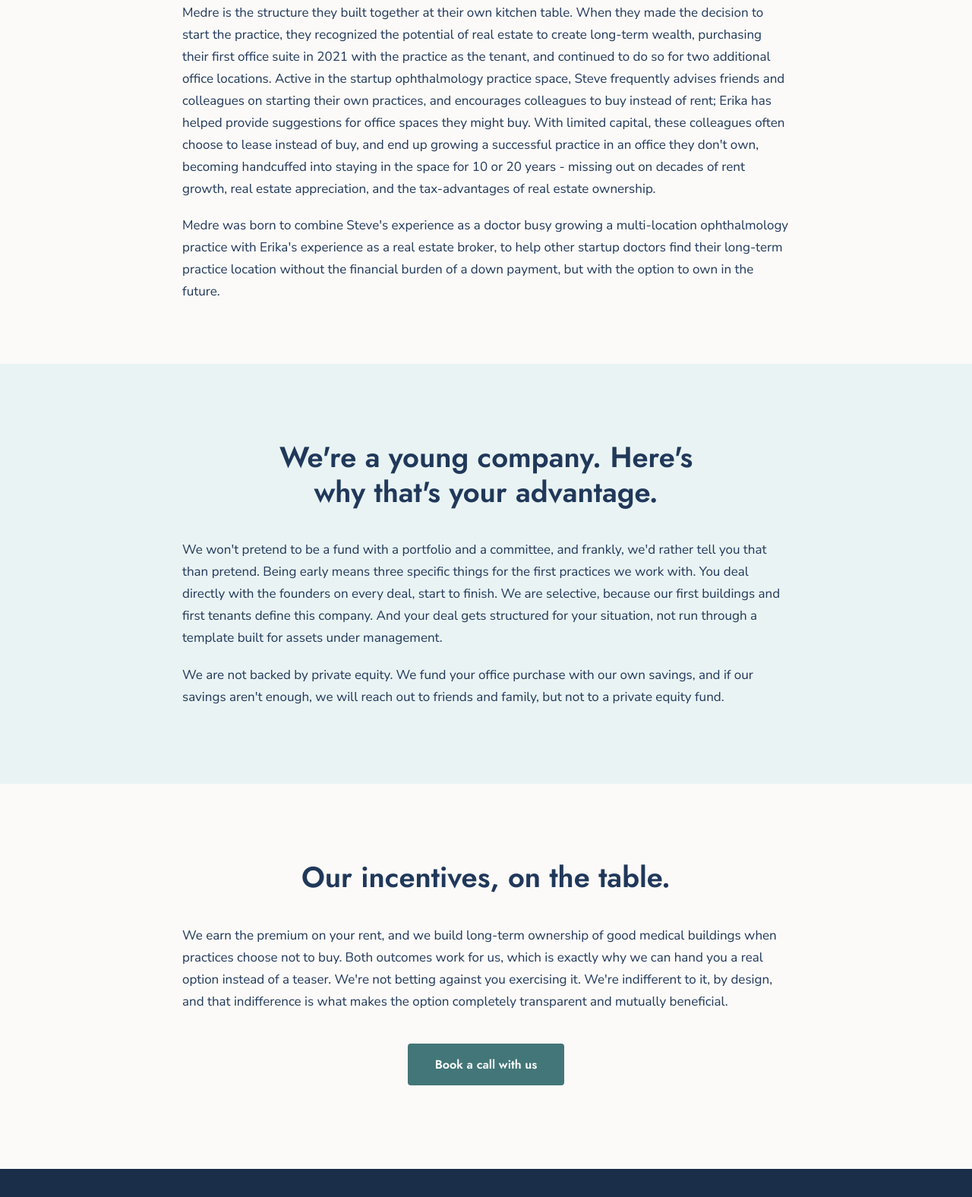
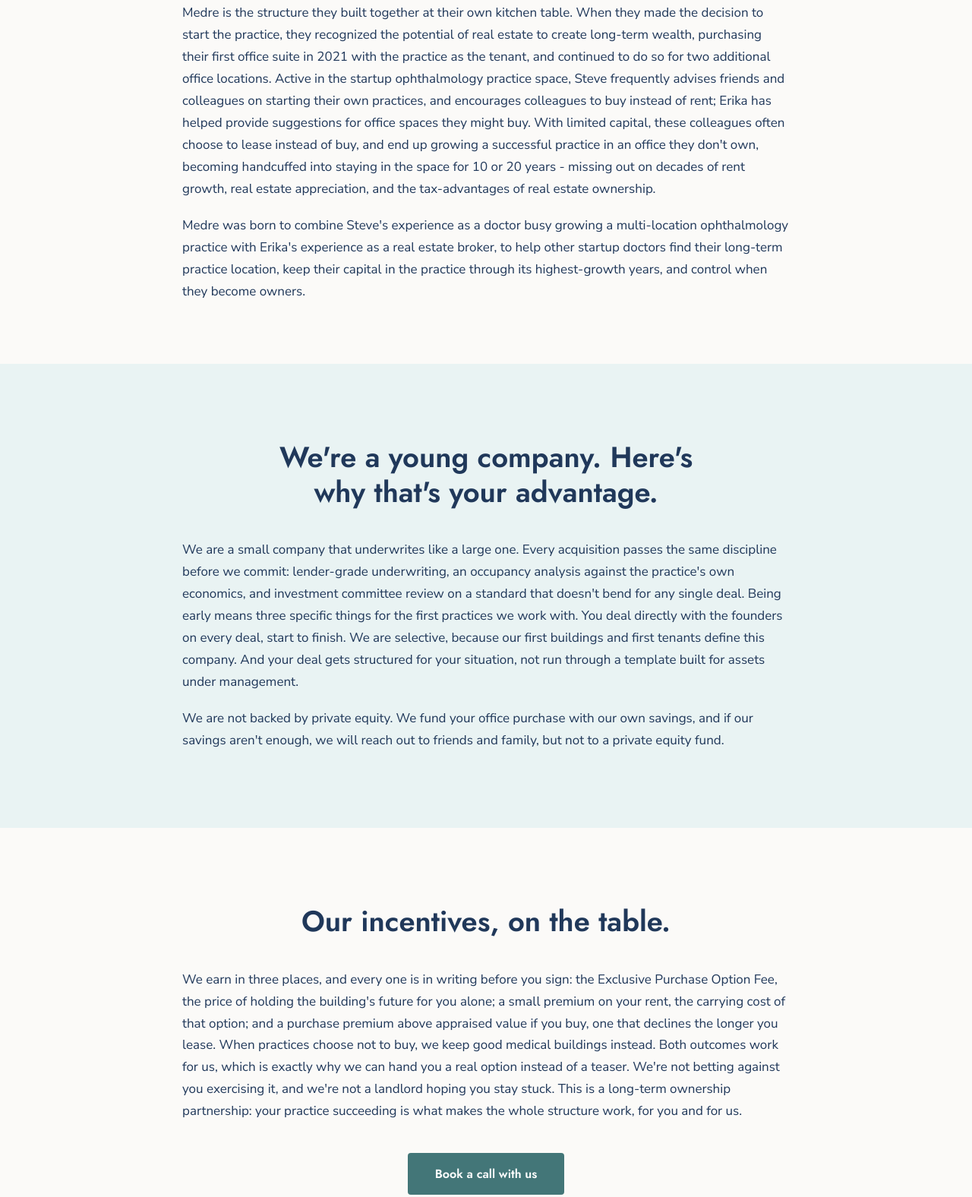
Before and after one commit to kortekum/medrepartners-site, a plain HTML site: page dist/about/index.html in a window 1280 px wide. Shown: the part 1012-2588 px from the top of the page at 76% size. Drawn offline with Linux system fonts and the light colour scheme.

Commit message:
Add files via upload

```diff
--- a/dist/about/index.html
+++ b/dist/about/index.html
@@ -45,7 +45,7 @@
     "@type": "ImageObject",
     "url": "https://medrepartners.com/assets/medre_logo.png"
    },
-   "description": "Medre is a healthcare real estate company founded by a commercial real estate broker and a practicing physician. Medre buys the building or office suite and leases the space to a practice at fair market rent plus a small premium, including a purchase option at year 5 or year 10.",
+   "description": "Medre is a physician ownership platform founded by a commercial real estate broker and a practicing physician. Medre buys the building or office suite and leases the space to a practice at fair market rent plus a small premium, with an exclusive purchase option exercisable in any year from year 5 through year 10.",
    "email": "hello@medrepartners.com",
    "founder": [
     {
@@ -164,7 +164,7 @@
         <p style="margin:0">Erika is a licensed Colorado commercial real estate broker. She spends her time structuring deals, running market analyses, and has seen practice owners sign leases that worked against them, because the alternative was debt they weren't ready for.</p>
         <p style="margin:0">Steve Christiansen, MD, is a practicing retina specialist running a multi-location practice in Colorado. He is an investor with the same seventeen years in real estate, plus the part no brokerage can supply. He has signed the leases, purchased the offices, and built a successful practice.</p>
         <p style="margin:0">Medre is the structure they built together at their own kitchen table. When they made the decision to start the practice, they recognized the potential of real estate to create long-term wealth, purchasing their first office suite in 2021 with the practice as the tenant, and continued to do so for two additional office locations. Active in the startup ophthalmology practice space, Steve frequently advises friends and colleagues on starting their own practices, and encourages colleagues to buy instead of rent; Erika has helped provide suggestions for office spaces they might buy. With limited capital, these colleagues often choose to lease instead of buy, and end up growing a successful practice in an office they don't own, becoming handcuffed into staying in the space for 10 or 20 years - missing out on decades of rent growth, real estate appreciation, and the tax-advantages of real estate ownership.</p>
-        <p style="margin:0">Medre was born to combine Steve's experience as a doctor busy growing a multi-location ophthalmology practice with Erika's experience as a real estate broker, to help other startup doctors find their long-term practice location without the financial burden of a down payment, but with the option to own in the future.</p>
+        <p style="margin:0">Medre was born to combine Steve's experience as a doctor busy growing a multi-location ophthalmology practice with Erika's experience as a real estate broker, to help other startup doctors find their long-term practice location, keep their capital in the practice through its highest-growth years, and control when they become owners.</p>
       </div>
     </div>
   </section>
@@ -174,7 +174,7 @@
     <div style="max-width:800px;margin:0 auto">
       <h2 style="font-family:'Jost',sans-serif;font-weight:600;font-size:38px;line-height:1.2;text-align:center;margin:0 0 40px;text-wrap:balance">We're a young company. Here's why that's your advantage.</h2>
       <div style="font-size:17px;line-height:1.7;display:grid;gap:20px">
-        <p style="margin:0">We won't pretend to be a fund with a portfolio and a committee, and frankly, we'd rather tell you that than pretend. Being early means three specific things for the first practices we work with. You deal directly with the founders on every deal, start to finish. We are selective, because our first buildings and first tenants define this company. And your deal gets structured for your situation, not run through a template built for assets under management.</p>
+        <p style="margin:0">We are a small company that underwrites like a large one. Every acquisition passes the same discipline before we commit: lender-grade underwriting, an occupancy analysis against the practice's own economics, and investment committee review on a standard that doesn't bend for any single deal. Being early means three specific things for the first practices we work with. You deal directly with the founders on every deal, start to finish. We are selective, because our first buildings and first tenants define this company. And your deal gets structured for your situation, not run through a template built for assets under management.</p>
         <p style="margin:0">We are not backed by private equity. We fund your office purchase with our own savings, and if our savings aren't enough, we will reach out to friends and family, but not to a private equity fund.</p>
       </div>
     </div>
@@ -184,7 +184,7 @@
   <section id="about-incentives" data-screen-label="Incentives" style="background:#fbfaf8;padding:100px 24px 110px">
     <div style="max-width:800px;margin:0 auto">
       <h2 style="font-family:'Jost',sans-serif;font-weight:600;font-size:38px;line-height:1.2;text-align:center;margin:0 0 40px;text-wrap:balance">Our incentives, on the table.</h2>
-      <p style="font-size:17px;line-height:1.7;margin:0">We earn the premium on your rent, and we build long-term ownership of good medical buildings when practices choose not to buy. Both outcomes work for us, which is exactly why we can hand you a real option instead of a teaser. We're not betting against you exercising it. We're indifferent to it, by design, and that indifference is what makes the option completely transparent and mutually beneficial.</p>
+      <p style="font-size:17px;line-height:1.7;margin:0">We earn in three places, and every one is in writing before you sign: the Exclusive Purchase Option Fee, the price of holding the building's future for you alone; a small premium on your rent, the carrying cost of that option; and a purchase premium above appraised value if you buy, one that declines the longer you lease. When practices choose not to buy, we keep good medical buildings instead. Both outcomes work for us, which is exactly why we can hand you a real option instead of a teaser. We're not betting against you exercising it, and we're not a landlord hoping you stay stuck. This is a long-term ownership partnership: your practice succeeding is what makes the whole structure work, for you and for us.</p>
       <div style="text-align:center;margin-top:40px">
         <a href="/book-a-call/" style="display:inline-block;background:#437678;color:#ffffff;text-decoration:none;font-family:'Jost',sans-serif;font-weight:600;font-size:16px;padding:16px 36px;border-radius:4px" style-hover="background:#385f61">Book a call with us</a>
       </div>
@@ -195,7 +195,7 @@
     <div style="max-width:1120px;margin:0 auto">
       <img src="/assets/medre_mark_light.png" alt="" style="height:26px;display:block;margin-bottom:20px;opacity:0.85">
       <p style="font-family:'Jost',sans-serif;font-weight:600;font-size:20px;margin:0 0 16px">Medre. The lease that ends in ownership.</p>
-      <p style="font-size:14px;line-height:1.7;color:rgba(202,228,229,0.85);max-width:560px;margin:0 0 24px">MedRe Partners, LLC. We buy the building, you lease it at fair market rent plus a small premium, and a written option at year 5 or year 10 lets you buy at a price set by independent appraisal when you exercise. Founded by a commercial real estate broker and a practicing physician.</p>
+      <p style="font-size:14px;line-height:1.7;color:rgba(202,228,229,0.85);max-width:560px;margin:0 0 24px">MedRe Partners, LLC. A physician ownership platform. We buy the building, your practice leases it at fair market rent plus a small premium, and an exclusive purchase option lets you buy in any year from 5 through 10, at appraised fair market value plus a purchase premium that declines over time. Founded by a commercial real estate broker and a practicing physician.</p>
       <nav data-fnav aria-label="Footer" style="border-top:1px solid rgba(202,228,229,0.18);margin:8px 0 24px;padding-top:20px;display:flex;flex-wrap:wrap;align-items:center;gap:14px 24px;font-family:'Jost',sans-serif;font-size:14px;font-weight:400">
         <a href="/" style="color:rgba(202,228,229,0.7);text-decoration:none" style-hover="color:#ffffff">Home</a>
         <a href="/how-it-works/" style="color:rgba(202,228,229,0.7);text-decoration:none" style-hover="color:#ffffff">How It Works</a>
```
